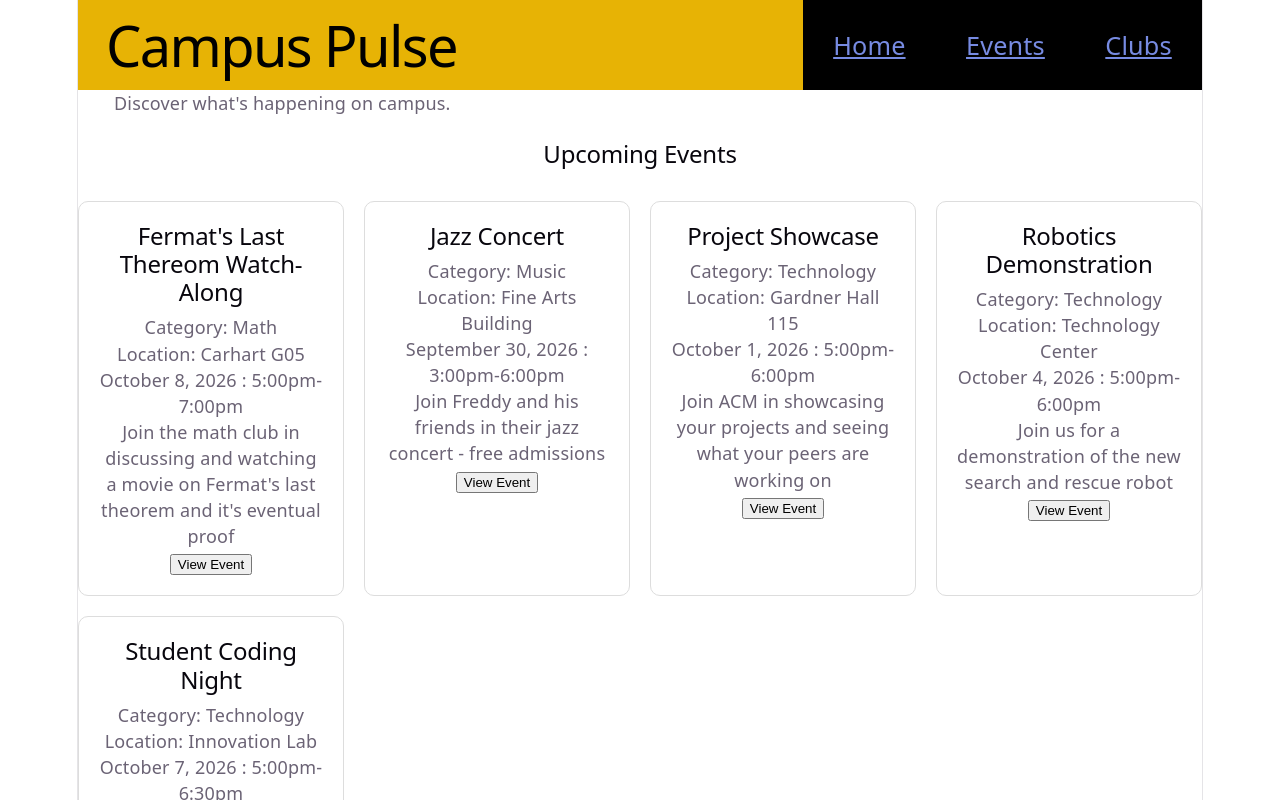
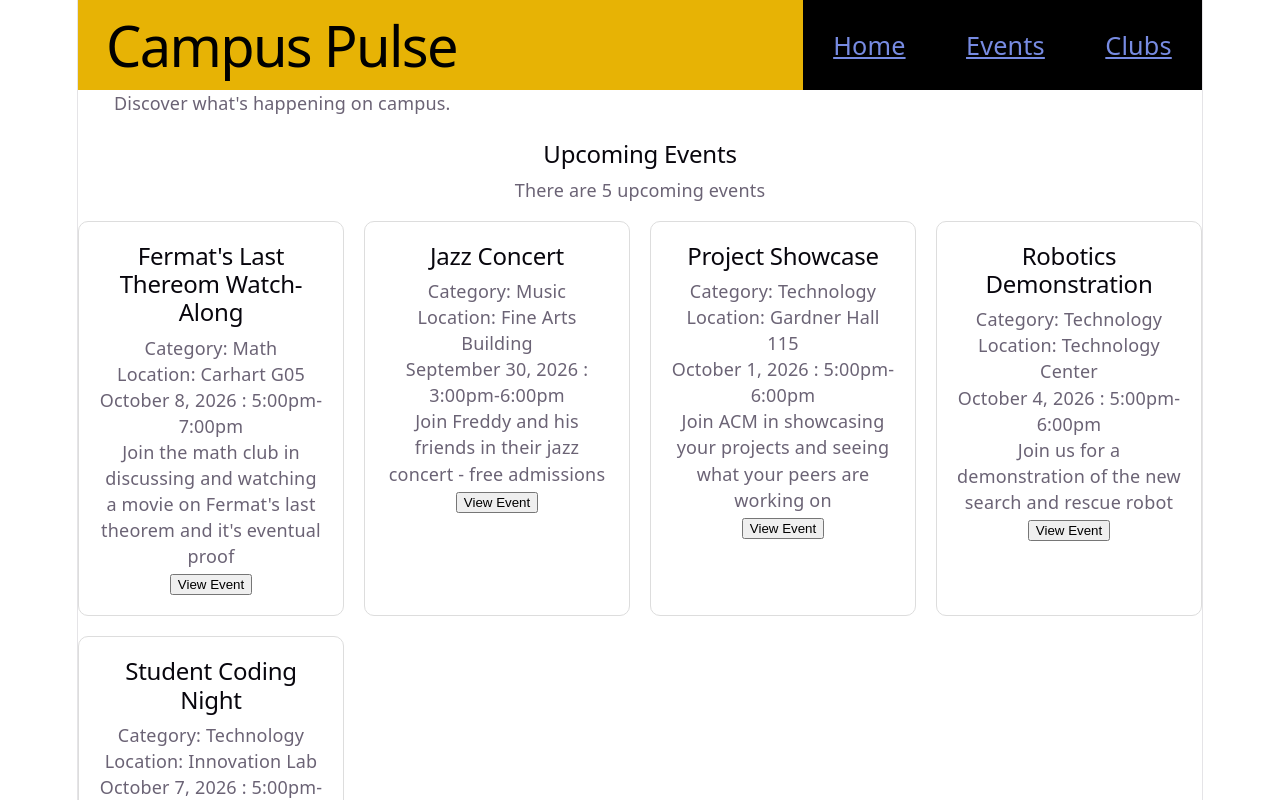
Before and after one commit to Pirategirl9000/React-Campus-Pulse, a React (Vite) app: page / in a window 1280 px wide. Shown: the top 800 px of the page. Built offline with nearby package versions, Linux system fonts and the light colour scheme.

Commit message:
Added subheaders for the clubs and events section

```diff
--- a/src/App.css
+++ b/src/App.css
@@ -6,7 +6,11 @@
 }
 
 #clubs-header, #events-header {
-  padding: 1em 0;
+  padding-top: 1em;;
+}
+
+#events-subheader, #clubs-subheader {
+  padding-bottom: 1em;
 }
 
 .event-card, .club-card {
--- a/src/App.jsx
+++ b/src/App.jsx
@@ -121,12 +121,15 @@ export default function App() {
     return (a.length > b.length) ? 1 : -1;  // Return which ever string is shorter
   }
 
+  const multipleEvents = events.length > 1;
+
   return (
     <>
     <Header />
 
     <main>
       <h2 id="events-header">Upcoming Events</h2>
+      <p id="events-subheader">There {(multipleEvents) ? "are" : "is"} {events.length} upcoming {(multipleEvents) ? "events" : "event"}</p>
       <section className="event-grid">
           {
           events.sort((a, b) => alphabetCompare(a.title, b.title))  // Sort them by title ascending
@@ -136,6 +139,7 @@ export default function App() {
 
 
       <h2 id="clubs-header">Campus Clubs</h2>
+      <p id="clubs-subheader">{(clubs.length > 1) ? "Join one of our many clubs and get involved on campus" : "Join our club or start one of your own"}</p>
       <section className="club-grid">
         {
         clubs.sort((a, b) => alphabetCompare(a.name, b.name))       // Sort them by club name asc
```
